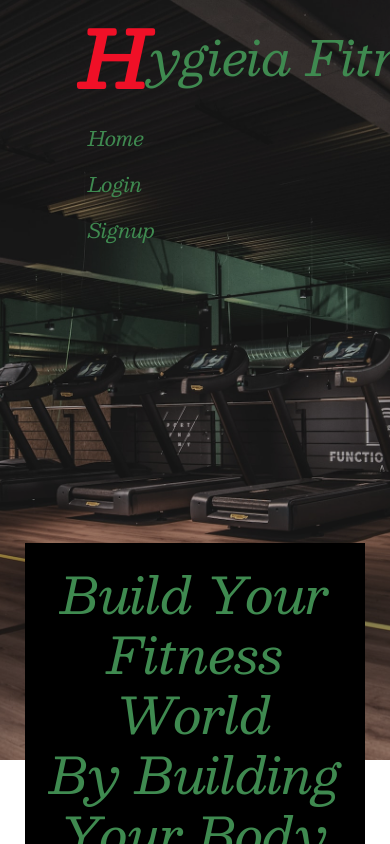
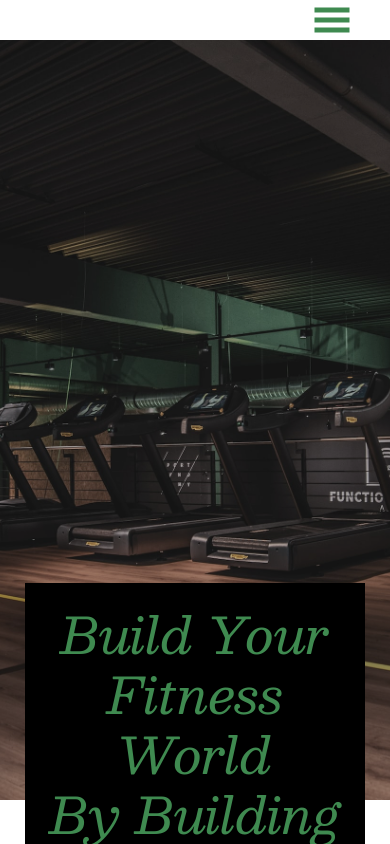
Before and after one commit to PGCranford/Hygieia-Fitness, a React (Create React App) app in the folder client/: page / in a window 390 px wide. Shown: the top 844 px of the page. Built offline with nearby package versions, Linux system fonts and the light colour scheme.

Commit message:
Hamburger menu style

```diff
--- a/client/package.json
+++ b/client/package.json
@@ -13,6 +13,7 @@
     "react": "^17.0.2",
     "react-bootstrap": "^1.0.1",
     "react-dom": "^17.0.2",
+    "react-icons": "^4.4.0",
     "react-router-dom": "^6.3.0",
     "react-scripts": "^5.0.1"
   },
--- a/client/src/App.css
+++ b/client/src/App.css
@@ -4,7 +4,7 @@
 :root {
   --main: #f01027;
   --black: #000;
-  --blue: #3f8a50;
+  --green: #3f8a50;
   --white: #fff;
   --font_family: "Besley", serif;
 }
@@ -60,7 +60,7 @@
 
 .navbar-brand {
   font-size: 3em;
-  color: var(--blue) !important;
+  color: var(--green) !important;
   padding: 0px 60px;
   display: flex;
 }
@@ -78,7 +78,7 @@
 }
 
 .nav-link {
-  color: var(--blue) !important;
+  color: var(--green) !important;
   margin-left: 8px;
   font-size: 20px;
 }
@@ -94,6 +94,44 @@
 
 .nav-link:hover {
   color: var(--main) !important;
+}
+
+@media (max-width: 990px) {
+  .navigation {
+    display: none;
+  }
+
+  .mobileNavigation {
+    display: flex;
+
+  }
+
+  .navbar-nav {
+    position: flex;
+    flex-direction: column;
+    position: absolute;
+    top: 40px;
+    right: 0;
+
+    background: var(--black)
+  }
+
+  .navbar {
+    opacity: 1;
+  }
+
+  .nav-link a:hover {
+    color: var(--main);
+  }
+
+}
+
+.hamburger {
+  position: relative;
+  left: 80%;
+  color: var(--green);
+  font-size: 40px;
+  cursor: pointer;
 }
 
 /* Header */
@@ -123,7 +161,7 @@
   left: 50%;
   transform: translate(-50%, -50%);
   text-align: center;
-  color: var(--blue) !important;
+  color: var(--green) !important;
   background: var(--black);
   padding: 20px;
 }
@@ -168,6 +206,6 @@ footer .container {
   font-weight: 600;
   font-size: 30px;
   margin: 20px auto;
-  color: var(--blue);
+  color: var(--green);
   text-align: center;
 }
--- a/client/src/App.js
+++ b/client/src/App.js
@@ -36,6 +36,7 @@ const client = new ApolloClient({
 function App() {
   return (
     <ApolloProvider client={client}>
+
       <Router>
         <Header />
 
--- a/client/src/components/Header/index.js
+++ b/client/src/components/Header/index.js
@@ -4,37 +4,14 @@ import custom02 from '../../images/custom02.jpg'
 import custom03 from '../../images/custom03.jpg'
 
 import React from 'react';
-import { Link } from 'react-router-dom';
-import Auth from '../../utils/auth';
+import MobileNavigation from '../NavBar/MobileNavigation';
+import Navigation from '../NavBar/Navigation';
 
 const Header = () => {
-    const logout = event => {
-        event.preventDefault();
-        Auth.logout();
-    };
     return (
         <>
-            <nav className='navbar navbar-expand-sm fixed-top'>
-                <a href='/' className='navbar-brand'><span>H</span>ygieia Fitness</a>
-                {Auth.loggedIn() ? (
-
-                    <>
-
-                        <div className='navbar-brand'>
-                            <Link to="/profile">Me</Link>
-                            <a href="/" onClick={logout}>
-                                Logout
-                            </a>
-                        </div>
-                    </>
-                ) : (
-                    <div className='navbar-nav'>
-                        <Link className='nav-link' to="/">Home</Link>
-                        <Link className='nav-link' to="/login">Login</Link>
-                        <Link className='nav-link' to="/signup">Signup</Link>
-                    </div>
-                )}
-            </nav>
+            <Navigation />
+            <MobileNavigation />
 
             <div className='header'>
                 <div>
@@ -73,9 +50,10 @@ const Header = () => {
                     </div>
                 </div>
             </section>
+        </>
 
-        </>
     );
 };
 
+
 export default Header;
--- /dev/null
+++ b/client/src/components/NavBar/MobileNavigation.js
@@ -0,0 +1,31 @@
+import NavLinks from "./NavLinks";
+import '../../App.css';
+import { GiHamburgerMenu } from 'react-icons/gi';
+import { CgCloseO } from 'react-icons/cg'
+import { useState } from "react";
+
+const MobileNavigation = () => {
+
+    const [open, setOpen] = useState(false);
+
+    const hamburgerIcon = <GiHamburgerMenu className='hamburger'
+        onClick={() => setOpen(!open)}
+    />
+
+    const closeIcon = <CgCloseO className='hamburger'
+        onClick={() => setOpen(!open)}
+    />
+
+    const closeMobileMenu = () => setOpen(false);
+
+    return (
+        <nav className='mobileNavigation'>
+            {open ? closeIcon : hamburgerIcon}
+            {open && <NavLinks isMobile={true} closeMobileMenu={closeMobileMenu} />}
+
+        </nav>
+
+    )
+}
+
+export default MobileNavigation;
--- /dev/null
+++ b/client/src/components/NavBar/NavLinks.js
@@ -0,0 +1,43 @@
+import React from 'react'
+import { Link } from 'react-router-dom';
+import Auth from '../../utils/auth';
+import '../../App.css';
+
+function NavLinks(props) {
+    const logout = event => {
+        event.preventDefault();
+        Auth.logout();
+    };
+    return (
+
+        <nav className='navbar navbar-expand-sm fixed-top'>
+            <a href='/' className='navbar-brand'><span>H</span>ygieia Fitness</a>
+            {Auth.loggedIn() ? (
+
+                <>
+                    <div className='navbar-brand'>
+                        <Link to="/profile">Me</Link>
+                        <a href="/" onClick={logout}>
+                            Logout
+                        </a>
+                    </div>
+                </>
+            ) : (
+                <div className='navbar-nav'>
+                    <div on onClick={() => props.isMobile && props.closeMobileMenu()}>
+                        <Link className='nav-link' to="/">Home</Link>
+                    </div>
+
+                    <div on onClick={() => props.isMobile && props.closeMobileMenu()}>
+                        <Link className='nav-link' to="/login">Login</Link>
+                    </div>
+                    <div on onClick={() => props.isMobile && props.closeMobileMenu()}>
+                        <Link className='nav-link' to="/signup">Signup</Link>
+                    </div>
+                </div>
+            )}
+        </nav>
+
+    );
+};
+export default NavLinks;
--- /dev/null
+++ b/client/src/components/NavBar/Navigation.js
@@ -0,0 +1,12 @@
+import NavLinks from "./NavLinks"
+import '../../App.css';
+
+function Navigation() {
+    return (
+        <nav className='navigation'>
+            <NavLinks />
+        </nav>
+    )
+}
+
+export default Navigation
--- a/package.json
+++ b/package.json
@@ -18,7 +18,8 @@
   "dependencies": {
     "bcrypt": "^5.0.1",
     "express": "^4.18.1",
-    "mongoose": "^6.6.2"
+    "mongoose": "^6.6.2",
+    "react-icons": "^4.4.0"
   },
   "repository": {
     "type": "git",
```
Also changed, not shown: 2 other files (tests, documents, lock files or other folders).
